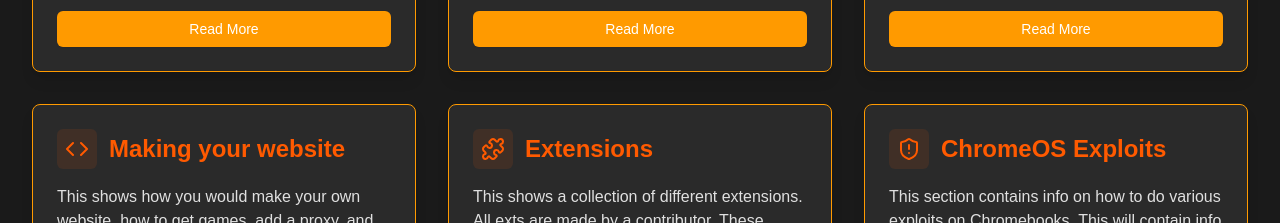
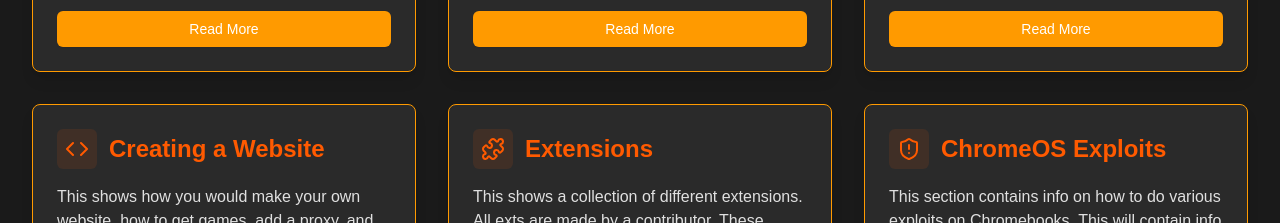
Before and after one commit to 321EZ123/PyroProgramming, a Next.js app: page / in a window 1280 px wide. Shown: the part 1120-1343 px from the top of the page. Built offline with nearby package versions, Linux system fonts and the light colour scheme.

Commit message:
Update page.tsx

```diff
--- a/src/app/page.tsx
+++ b/src/app/page.tsx
@@ -49,7 +49,7 @@ const cardData: CardProps[] = [
   },
   {
     icon: <Code size={24} />,
-    title: "Making your website",
+    title: "Creating a Website",
     description: "This shows how you would make your own website, how to get games, add a proxy, and how to potentially get monetized.",
     link: "/docs#section-4",
     ariaLabel: "Card to redirect to section 4, Making your website"
```
